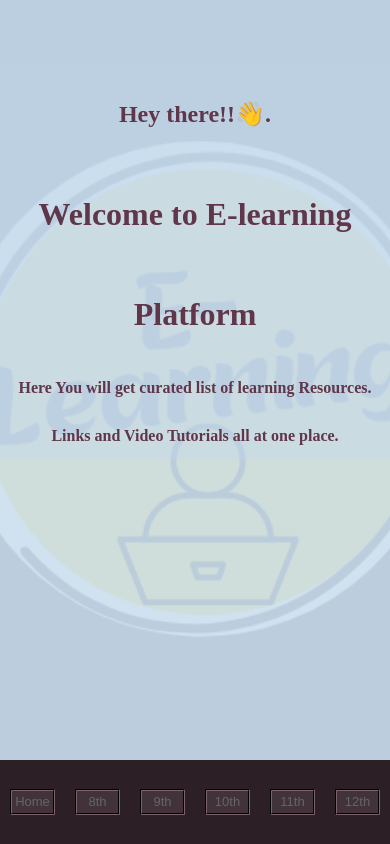
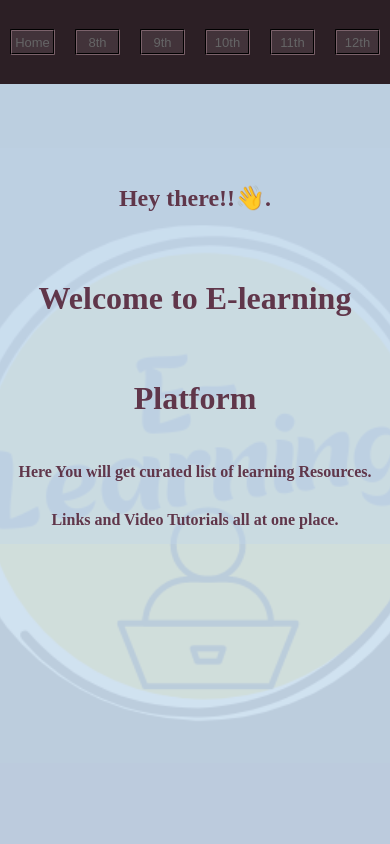
Before and after one commit to brijesh6267/E-Learning-Website, a React (Create React App) app: page / in a window 390 px wide. Built offline with nearby package versions, Linux system fonts and the light colour scheme.

Commit message:
Made NavBar Up

```diff
--- a/src/App.css
+++ b/src/App.css
@@ -120,7 +120,7 @@ a:hover {
 		font-size: 3em;
 	}
 	.Header {
-		flex-direction: column-reverse;
+		flex-direction: column;
 	}
 	.Nav {
 		flex-direction: row;
@@ -158,7 +158,7 @@ a:hover {
 		line-height: 3em;
 	}
 	.Header {
-		flex-direction: column-reverse;
+		flex-direction: column;
 	}
 	.Nav {
 		flex-direction: row;
```
